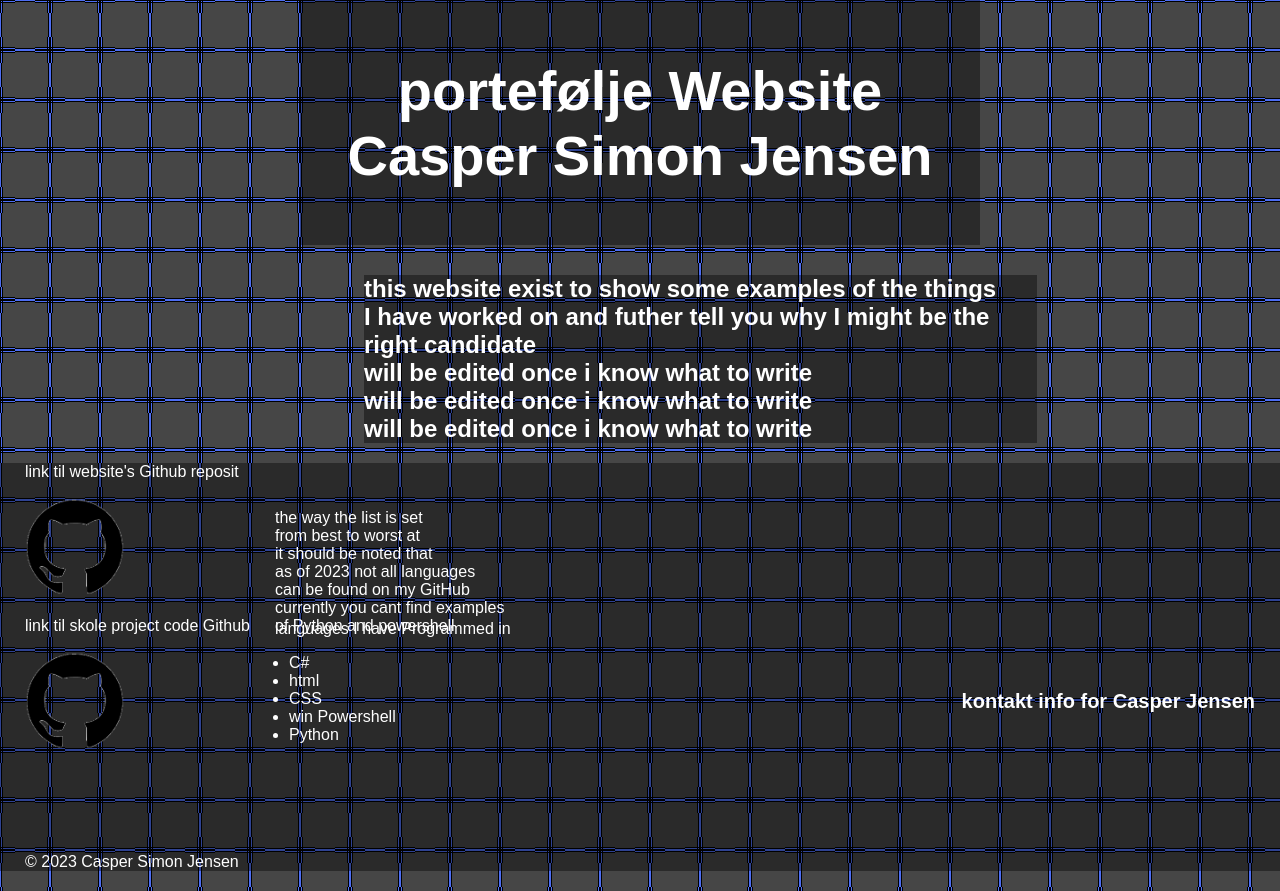
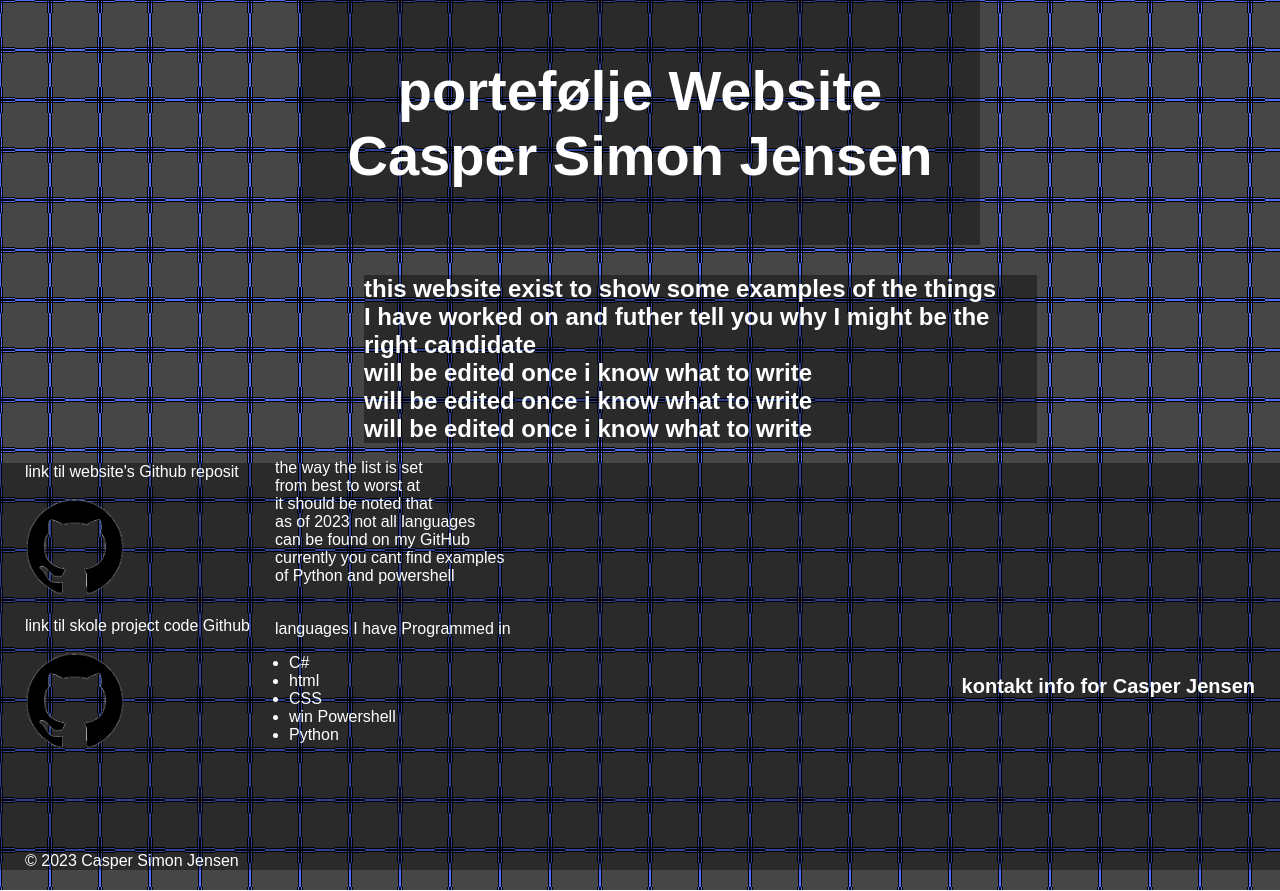
Before and after one commit to RLGPH/my-first-static-web-app, a website: page src/index.html in a window 1280 px wide. Shown: the top 891 px of the page. Drawn offline with Linux system fonts and the light colour scheme.

Commit message:
updatede text locations

```diff
--- a/src/index.html
+++ b/src/index.html
@@ -59,7 +59,7 @@
         <li>win Powershell</li>
         <li>Python</li>
       </ul>
-      <p style="color:rgb(255, 255, 255);margin-top:-270px;padding-left:250px;">
+      <p style="color:rgb(255, 255, 255);margin-top:-320px;padding-left:250px;">
         the way the list is set<br>
         from best to worst at<br>
         it should be noted that<br>
@@ -79,6 +79,6 @@
         Phone number:+45 61 45 92 93
       </p>
     </kontaktinfo>
-    <p style="color:rgb(255, 255, 255);margin-top:-10px;"> &copy; 2023 Casper Simon Jensen </p>
+    <p style="color:rgb(255, 255, 255);margin-top:20px;"> &copy; 2023 Casper Simon Jensen </p>
   </footer>
 </html>
```
